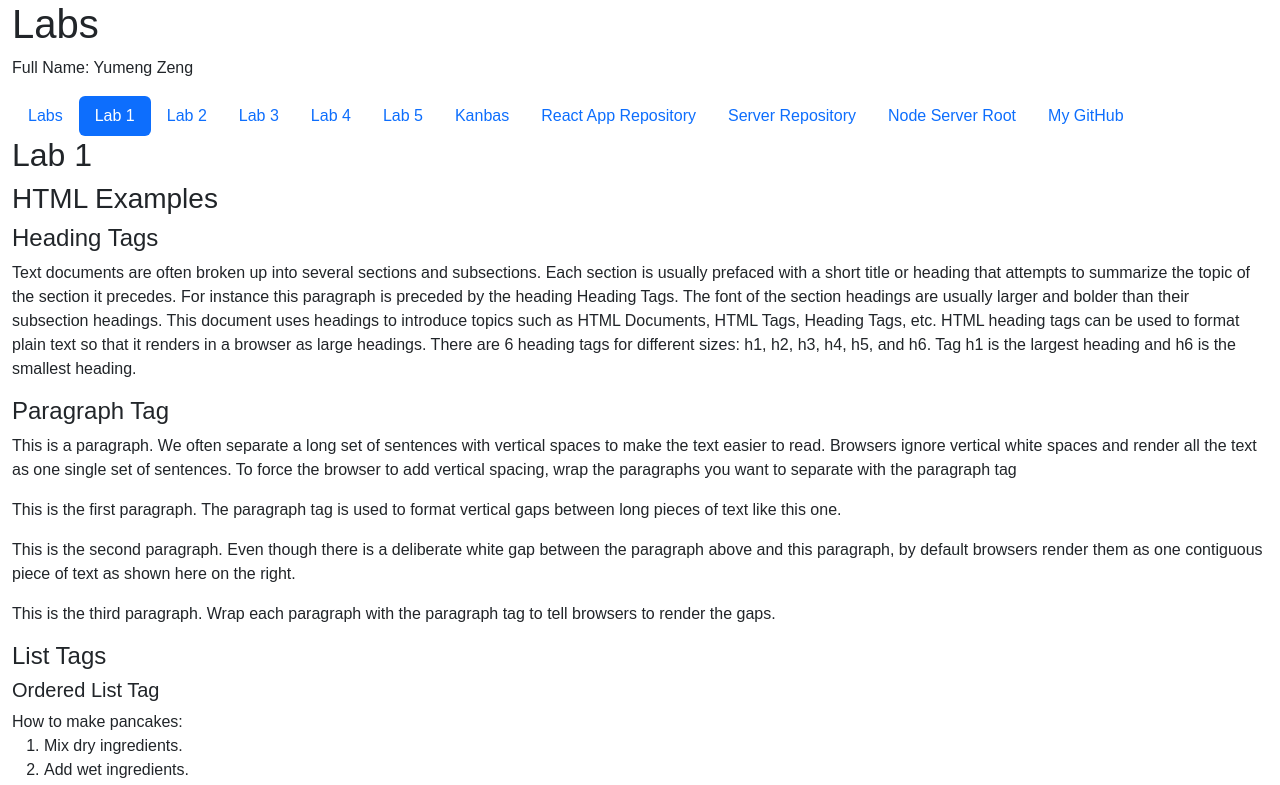
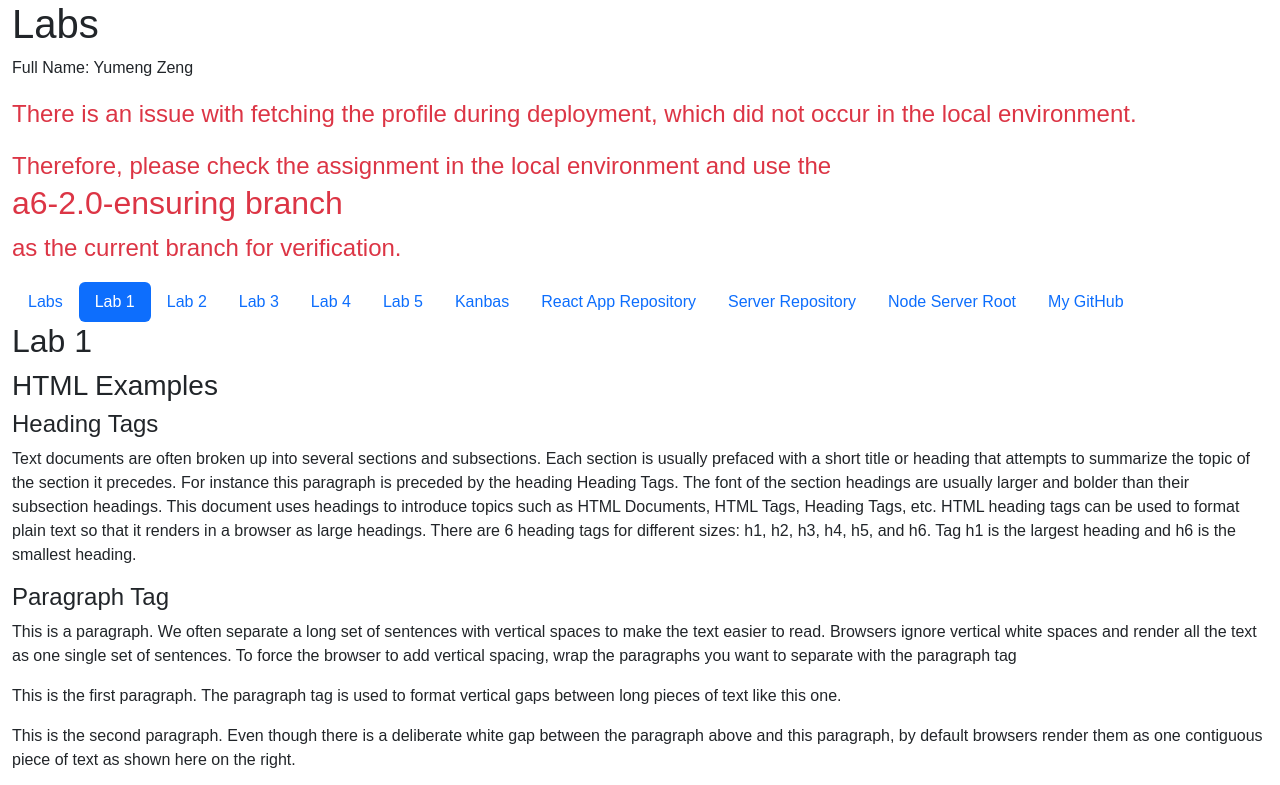
Before and after one commit to lemonzeng/kanbas-react-web-app, a React (Create React App) app: page /#/Labs/Lab1 in a window 1280 px wide. Shown: the top 785 px of the page. Built offline with nearby package versions, Linux system fonts and the light colour scheme; no server answers.

Commit message:
Updated the remote repository and added some comments

```diff
--- a/src/Labs/TOC.tsx
+++ b/src/Labs/TOC.tsx
@@ -46,7 +46,7 @@ export default function TOC() {
       <li className="nav-item">
         <a
           id="wd-github"
-          href="https://github.com/lemonzeng/kanbas-react-web-app.git"
+          href="https://github.com/lemonzeng/kanbas-react-web-app/tree/a6-2.0-ensuring"
           target="_blank"
           className="nav-link"
         >
@@ -57,7 +57,7 @@ export default function TOC() {
       <li className="nav-item">
         <a
           id="wd-github"
-          href="https://github.com/lemonzeng/kanbas-node-server-app.git"
+          href="https://github.com/lemonzeng/kanbas-node-server-app/tree/a6-2.0-ensuring"
           target="_blank"
           className="nav-link"
         >
--- a/src/Labs/index.tsx
+++ b/src/Labs/index.tsx
@@ -17,6 +17,12 @@ export default function Labs() {
       <div className="container-fluid">
         <h1>Labs</h1>
         <p>Full Name: Yumeng Zeng</p>
+        <p className="fs-4 text-danger ">There is an issue with fetching the profile during deployment, which did not occur in the local environment.</p>
+        <p className="fs-4 text-danger ">Therefore, please check the assignment in the local environment and use the
+          <h2> a6-2.0-ensuring branch  </h2>
+          as the current branch for verification.
+        </p>
+
         <TOC />
         <Routes>
           <Route path="/" element={<Navigate to="Lab1" />} />
```
